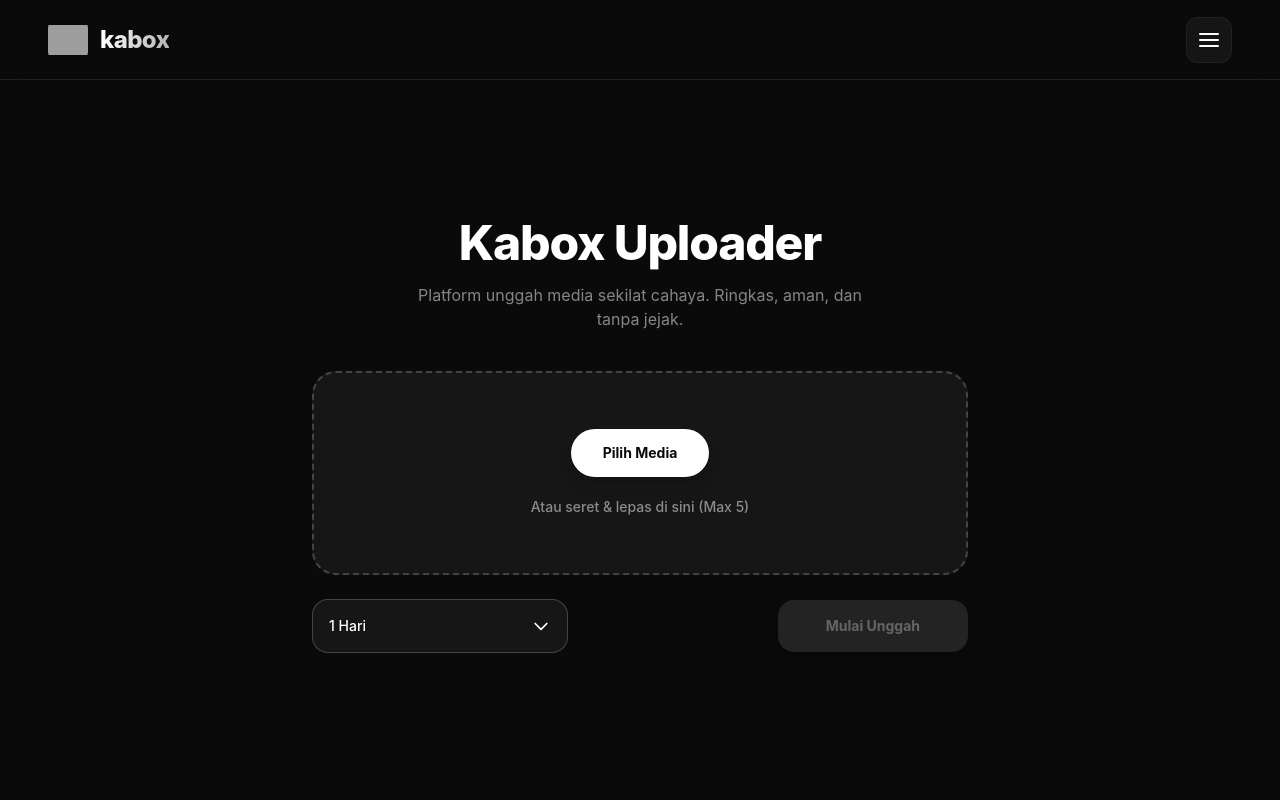
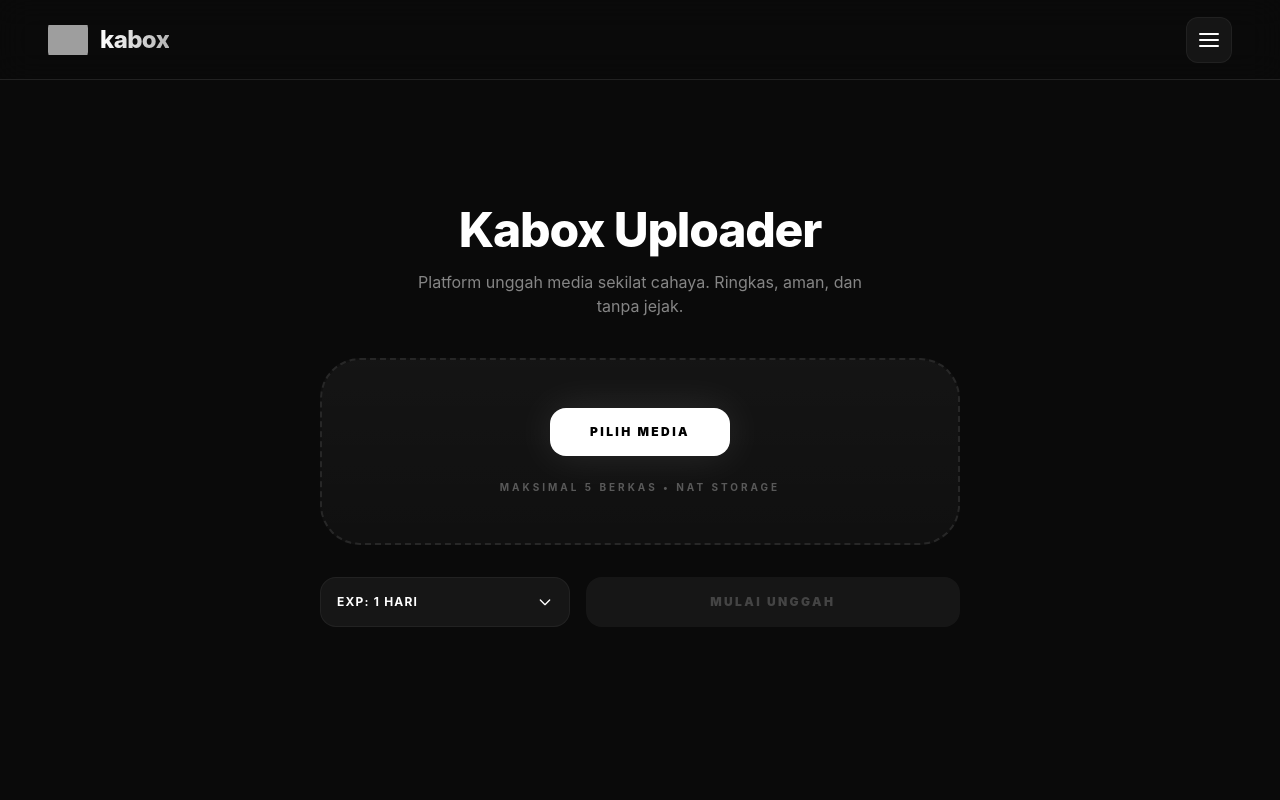
Before and after one commit to akaanakbaik/kaboxv8, a Next.js app: page / in a window 1280 px wide. Shown: the top 800 px of the page. Built offline with nearby package versions, Linux system fonts and the light colour scheme; grey boxes are pictures that could not be loaded.

Commit message:
Update UploadBox.js

```diff
--- a/components/UploadBox.js
+++ b/components/UploadBox.js
@@ -19,55 +19,38 @@ export default function UploadBox() {
   const [targetProgress, setTargetProgress] = useState(0);
   const [displayProgress, setDisplayProgress] = useState(0);
   const [results, setResults] = useState([]);
-  const [toast, setToast] = useState({ show: false, message: "", type: "success" });
+  const [notifications, setNotifications] = useState([]);
   const fileInputRef = useRef(null);
 
   useEffect(() => {
     if (displayProgress < targetProgress) {
-      const timer = setTimeout(() => setDisplayProgress((prev) => prev + 1), 10);
+      const timer = setTimeout(() => setDisplayProgress(prev => prev + 1), 5);
       return () => clearTimeout(timer);
     }
   }, [displayProgress, targetProgress]);
 
-  const showToast = (message, type = "success") => {
-    setToast({ show: true, message, type });
-    setTimeout(() => setToast({ show: false, message: "", type: "success" }), 3000);
+  const addNotif = (msg, type = "success") => {
+    const id = Math.random().toString(36).substr(2, 9);
+    setNotifications(prev => [{ id, msg, type }, ...prev]);
+    setTimeout(() => setNotifications(prev => prev.filter(n => n.id !== id)), 4000);
   };
-
-  const handleDragOver = (e) => {
-    e.preventDefault();
-    setIsDragging(true);
-  };
-
-  const handleDragLeave = () => setIsDragging(false);
 
   const handleDrop = (e) => {
     e.preventDefault();
     setIsDragging(false);
-    const droppedFiles = Array.from(e.dataTransfer.files);
-    if (files.length + droppedFiles.length > 5) return showToast("Maksimal 5 media diizinkan.", "error");
-    setFiles((prev) => [...prev, ...droppedFiles].slice(0, 5));
+    const dropped = Array.from(e.dataTransfer.files);
+    if (files.length + dropped.length > 5) return addNotif("Maksimal 5 media saja", "error");
+    setFiles(prev => [...prev, ...dropped].slice(0, 5));
   };
-
-  const handleFileSelect = (e) => {
-    const selectedFiles = Array.from(e.target.files);
-    if (files.length + selectedFiles.length > 5) return showToast("Maksimal 5 media diizinkan.", "error");
-    setFiles((prev) => [...prev, ...selectedFiles].slice(0, 5));
-  };
-
-  const removeFile = (index) => setFiles(files.filter((_, i) => i !== index));
 
   const startUpload = async () => {
     if (files.length === 0) return;
     setIsUploading(true);
     setTargetProgress(0);
     setDisplayProgress(0);
-    setResults([]);
+    const newResults = [];
 
-    const newResults = [];
-    const totalFiles = files.length;
-
-    for (let i = 0; i < totalFiles; i++) {
+    for (let i = 0; i < files.length; i++) {
       const file = files[i];
       const formData = new FormData();
       formData.append("file", file);
@@ -78,27 +61,27 @@ export default function UploadBox() {
         xhr.setRequestHeader("x-expire", expiry);
 
         const uploadPromise = new Promise((resolve, reject) => {
-          xhr.upload.onprogress = (event) => {
-            if (event.lengthComputable) {
-              const fileProgress = (event.loaded / event.total) * 100;
-              const overallProgress = ((i * 100) + fileProgress) / totalFiles;
-              setTargetProgress(Math.round(overallProgress));
+          xhr.upload.onprogress = (e) => {
+            if (e.lengthComputable) {
+              const p = ((i * 100) + (e.loaded / e.total * 100)) / files.length;
+              setTargetProgress(Math.round(p));
             }
           };
           xhr.onload = () => {
             if (xhr.status === 200) {
-              const response = JSON.parse(xhr.responseText);
-              response.success ? resolve(response.url) : reject(response.error);
-            } else reject("Gagal terhubung ke peladen");
+              resolve(JSON.parse(xhr.responseText).url);
+            } else {
+              reject("Gagal");
+            }
           };
-          xhr.onerror = () => reject("Terjadi galat jaringan");
+          xhr.onerror = () => reject("CORS/Network Error");
           xhr.send(formData);
         });
 
         const url = await uploadPromise;
         newResults.push({ name: file.name, url });
-      } catch (error) {
-        showToast(`Gagal mengunggah ${file.name}: ${error}`, "error");
+      } catch (err) {
+        addNotif(`Gagal: ${file.name}`, "error");
       }
     }
 
@@ -107,96 +90,71 @@ export default function UploadBox() {
       setResults(newResults);
       setIsUploading(false);
       setFiles([]);
-      if (newResults.length > 0) showToast("Seluruh media berhasil diunggah!");
-    }, 500);
+      if (newResults.length > 0) addNotif("Media berhasil mengudara!");
+    }, 600);
   };
 
-  const copyToClipboard = (text) => {
-    navigator.clipboard.writeText(text);
-    showToast("Tautan disalin ke papan klip!");
+  const copy = (t) => {
+    navigator.clipboard.writeText(t);
+    addNotif("Tautan disalin!");
   };
 
-  const currentExpiryLabel = expiryOptions.find((o) => o.value === expiry)?.label || "1 Hari";
-
   return (
-    <div className="w-full max-w-2xl mx-auto flex flex-col gap-6 px-2 relative">
+    <div className="w-full max-w-2xl mx-auto px-4 relative">
+      <div className="fixed top-24 right-6 z-[10000] flex flex-col gap-3 pointer-events-none">
         <AnimatePresence>
-        {toast.show && (
+          {notifications.map(n => (
             <motion.div
-            initial={{ opacity: 0, y: 50, scale: 0.9 }}
-            animate={{ opacity: 1, y: 0, scale: 1 }}
-            exit={{ opacity: 0, y: 20, scale: 0.9 }}
-            className={`fixed bottom-10 left-1/2 -translate-x-1/2 z-[9999] px-6 py-3 rounded-full shadow-2xl flex items-center gap-3 text-sm font-bold tracking-wide border ${
-              toast.type === "error" ? "bg-red-500/10 text-red-400 border-red-500/20" : "bg-white/10 text-white border-white/20 backdrop-blur-md"
+              key={n.id}
+              initial={{ opacity: 0, x: 50, scale: 0.8 }}
+              animate={{ opacity: 1, x: 0, scale: 1 }}
+              exit={{ opacity: 0, x: 20, scale: 0.8 }}
+              className={`pointer-events-auto px-5 py-3 rounded-2xl border backdrop-blur-xl shadow-2xl flex items-center gap-3 min-w-[200px] ${
+                n.type === "error" ? "bg-red-500/10 border-red-500/20 text-red-400" : "bg-white/5 border-white/10 text-white"
               }`}
             >
-            {toast.type === "error" ? (
-              <svg width="18" height="18" viewBox="0 0 24 24" fill="none" stroke="currentColor" strokeWidth="2" strokeLinecap="round"><circle cx="12" cy="12" r="10"></circle><line x1="12" y1="8" x2="12" y2="12"></line><line x1="12" y1="16" x2="12.01" y2="16"></line></svg>
-            ) : (
-              <svg width="18" height="18" viewBox="0 0 24 24" fill="none" stroke="currentColor" strokeWidth="2" strokeLinecap="round"><path d="M22 11.08V12a10 10 0 1 1-5.93-9.14"></path><polyline points="22 4 12 14.01 9 11.01"></polyline></svg>
-            )}
-            {toast.message}
+              <div className={`w-2 h-2 rounded-full animate-pulse ${n.type === "error" ? "bg-red-500" : "bg-green-500"}`} />
+              <span className="text-xs font-bold tracking-tight">{n.msg}</span>
             </motion.div>
-        )}
+          ))}
         </AnimatePresence>
+      </div>
 
-      <div
-        onDragOver={handleDragOver}
-        onDragLeave={handleDragLeave}
+      <motion.div
+        onDragOver={(e) => { e.preventDefault(); setIsDragging(true); }}
+        onDragLeave={() => setIsDragging(false)}
         onDrop={handleDrop}
-        className={`w-full border-2 border-dashed rounded-3xl p-10 md:p-14 flex flex-col items-center justify-center text-center transition-all duration-300 ${
-          isDragging ? "border-white bg-white/10 scale-[1.02]" : "border-white/20 bg-[#161616]"
+        className={`relative group overflow-hidden border-2 border-dashed rounded-[2.5rem] p-12 flex flex-col items-center transition-all duration-500 ${
+          isDragging ? "border-white bg-white/5 scale-[1.01]" : "border-white/10 bg-soft/50"
         }`}
       >
-        <motion.div whileHover={{ scale: 1.05 }} whileTap={{ scale: 0.95 }}>
-          <button
-            onClick={() => fileInputRef.current?.click()}
-            className="bg-white text-dark px-8 py-3.5 rounded-full font-bold text-sm hover:bg-white/90 transition-colors shadow-lg"
+        <div className="absolute inset-0 bg-gradient-to-b from-white/[0.02] to-transparent pointer-events-none" />
+        <motion.button
+          whileHover={{ scale: 1.05 }} whileTap={{ scale: 0.95 }}
+          onClick={() => fileInputRef.current.click()}
+          className="relative z-10 bg-white text-black px-10 py-4 rounded-2xl font-black text-xs uppercase tracking-[0.2em] shadow-[0_0_40px_rgba(255,255,255,0.1)] hover:shadow-white/20 transition-all"
           disabled={isUploading}
         >
           Pilih Media
-          </button>
+        </motion.button>
+        <p className="mt-6 text-[10px] font-bold text-white/30 uppercase tracking-[0.3em]">Maksimal 5 Berkas • NAT Storage</p>
+        <input type="file" multiple ref={fileInputRef} onChange={(e) => setFiles(Array.from(e.target.files).slice(0, 5))} className="hidden" />
       </motion.div>
-        <p className="mt-5 text-xs md:text-sm text-white/50 font-medium">Atau seret & lepas di sini (Max 5)</p>
-        <input type="file" multiple ref={fileInputRef} onChange={handleFileSelect} className="hidden" disabled={isUploading} />
-      </div>
 
-      <AnimatePresence>
-        {files.length > 0 && !isUploading && (
-          <motion.div initial={{ opacity: 0, y: 10 }} animate={{ opacity: 1, y: 0 }} exit={{ opacity: 0, y: -10 }} className="flex flex-col gap-3">
-            {files.map((f, i) => (
-              <div key={i} className="flex items-center justify-between bg-[#161616] p-4 rounded-2xl border border-white/10">
-                <span className="text-xs md:text-sm truncate w-3/4 font-medium">{f.name}</span>
-                <button onClick={() => removeFile(i)} className="text-danger p-1.5 hover:bg-white/10 rounded-lg transition-colors">
-                  <svg width="18" height="18" viewBox="0 0 24 24" fill="none" stroke="currentColor" strokeWidth="2" strokeLinecap="round"><line x1="18" y1="6" x2="6" y2="18"></line><line x1="6" y1="6" x2="18" y2="18"></line></svg>
-                </button>
-              </div>
-            ))}
-          </motion.div>
-        )}
-      </AnimatePresence>
-
-      <div className="flex flex-col md:flex-row items-center justify-between gap-4">
-        <div className="relative w-full md:w-64">
+      <div className="mt-8 flex flex-col md:flex-row gap-4">
+        <div className="relative flex-1">
           <button
             onClick={() => !isUploading && setIsSelectOpen(!isSelectOpen)}
-            className="w-full bg-[#161616] border border-white/20 rounded-2xl p-4 text-sm font-medium flex justify-between items-center hover:bg-white/5 transition-colors"
-            disabled={isUploading}
+            className="w-full bg-soft border border-white/5 rounded-2xl p-4 text-xs font-bold uppercase tracking-widest flex justify-between items-center hover:bg-white/5 transition-all"
           >
-            {currentExpiryLabel}
-            <svg className={`w-5 h-5 transition-transform duration-300 ${isSelectOpen ? "rotate-180" : ""}`} fill="none" stroke="currentColor" viewBox="0 0 24 24"><path strokeLinecap="round" strokeLinejoin="round" strokeWidth="2" d="M19 9l-7 7-7-7"></path></svg>
+            <span>Exp: {expiryOptions.find(o => o.value === expiry).label}</span>
+            <svg className={`w-4 h-4 transition-transform ${isSelectOpen ? "rotate-180" : ""}`} fill="none" stroke="currentColor" viewBox="0 0 24 24"><path strokeLinecap="round" strokeLinejoin="round" strokeWidth="2" d="M19 9l-7 7-7-7" /></svg>
           </button>
           <AnimatePresence>
             {isSelectOpen && (
-              <motion.div initial={{ opacity: 0, y: -10 }} animate={{ opacity: 1, y: 0 }} exit={{ opacity: 0, y: -10 }} className="absolute bottom-full left-0 w-full mb-2 bg-[#161616] border border-white/20 rounded-2xl overflow-hidden z-40 shadow-2xl">
-                {expiryOptions.map((opt) => (
-                  <button
-                    key={opt.value}
-                    onClick={() => { setExpiry(opt.value); setIsSelectOpen(false); }}
-                    className="w-full text-left p-4 text-sm font-medium hover:bg-white/10 transition-colors border-b border-white/5 last:border-0"
-                  >
-                    {opt.label}
-                  </button>
+              <motion.div initial={{ opacity: 0, y: 10 }} animate={{ opacity: 1, y: 0 }} exit={{ opacity: 0, y: 10 }} className="absolute bottom-full left-0 w-full mb-3 bg-[#121212] border border-white/10 rounded-2xl overflow-hidden shadow-2xl z-50">
+                {expiryOptions.map(opt => (
+                  <button key={opt.value} onClick={() => { setExpiry(opt.value); setIsSelectOpen(false); }} className="w-full text-left p-4 text-xs font-bold hover:bg-white/5 transition-colors border-b border-white/5 last:border-0">{opt.label}</button>
                 ))}
               </motion.div>
             )}
@@ -204,50 +162,36 @@ export default function UploadBox() {
         </div>
 
         <motion.button
-          whileHover={{ scale: 1.02 }}
-          whileTap={{ scale: 0.98 }}
           onClick={startUpload}
           disabled={files.length === 0 || isUploading}
-          className={`w-full md:w-auto px-12 py-4 rounded-2xl font-bold text-sm transition-all shadow-lg ${
-            files.length === 0 ? "bg-white/10 text-white/30 cursor-not-allowed" : "bg-white text-dark hover:bg-white/90"
+          className={`flex-[1.5] py-4 rounded-2xl font-black text-xs uppercase tracking-[0.2em] transition-all ${
+            files.length === 0 || isUploading ? "bg-white/5 text-white/20 cursor-not-allowed" : "bg-white text-black hover:scale-[1.02]"
           }`}
         >
-          Mulai Unggah
+          {isUploading ? `Memproses ${displayProgress}%` : "Mulai Unggah"}
         </motion.button>
       </div>
 
       <AnimatePresence>
         {isUploading && (
-          <motion.div initial={{ opacity: 0, y: 10 }} animate={{ opacity: 1, y: 0 }} exit={{ opacity: 0 }} className="w-full bg-[#161616] border border-white/20 rounded-full h-6 overflow-hidden relative shadow-inner mt-2">
-            <motion.div className="absolute top-0 left-0 h-full bg-white" initial={{ width: 0 }} animate={{ width: `${displayProgress}%` }} transition={{ ease: "linear", duration: 0.1 }} />
-            <div className="absolute inset-0 flex items-center justify-center text-[11px] font-black mix-blend-difference text-white tracking-widest">{displayProgress}%</div>
+          <motion.div initial={{ opacity: 0 }} animate={{ opacity: 1 }} className="mt-6 w-full bg-white/5 rounded-full h-1.5 overflow-hidden">
+            <motion.div className="h-full bg-white shadow-[0_0_15px_white]" initial={{ width: 0 }} animate={{ width: `${displayProgress}%` }} />
           </motion.div>
         )}
       </AnimatePresence>
 
-      <AnimatePresence>
-        {results.length > 0 && (
-          <motion.div initial={{ opacity: 0, y: 20 }} animate={{ opacity: 1, y: 0 }} className="flex flex-col gap-4 mt-8">
-            <h3 className="text-sm font-bold text-white/50 uppercase tracking-widest mb-1">Hasil Tautan Media</h3>
+      <div className="mt-10 space-y-4">
         {results.map((res, i) => (
-              <div key={i} className="flex flex-col md:flex-row items-center justify-between gap-4 bg-[#161616] p-4 md:p-5 rounded-2xl border border-white/10 shadow-lg w-full overflow-hidden">
-                <div className="truncate w-full md:w-1/3 text-sm font-medium text-white/90">{res.name}</div>
-                <div className="flex flex-row items-center gap-2 w-full md:w-2/3">
-                  <div className="flex-1 overflow-x-auto bg-[#0a0a0a] border border-white/10 rounded-xl px-4 py-3 pb-3">
-                    <div className="text-xs text-white/70 whitespace-nowrap min-w-max">{res.url}</div>
+          <motion.div initial={{ opacity: 0, x: -20 }} animate={{ opacity: 1, x: 0 }} key={i} className="bg-soft border border-white/5 p-5 rounded-[1.5rem] flex flex-col md:flex-row items-center gap-4 group">
+            <span className="text-[10px] font-bold text-white/40 truncate flex-1 uppercase tracking-wider">{res.name}</span>
+            <div className="flex items-center gap-2 w-full md:w-auto">
+              <div className="flex-1 md:w-48 bg-black/40 border border-white/5 rounded-xl px-4 py-2 text-[10px] font-mono text-white/60 overflow-x-auto no-scrollbar whitespace-nowrap leading-relaxed">{res.url}</div>
+              <button onClick={() => copy(res.url)} className="p-3 bg-white/5 hover:bg-white/10 rounded-xl transition-all border border-white/5"><svg width="14" height="14" viewBox="0 0 24 24" fill="none" stroke="currentColor" strokeWidth="2.5"><rect x="9" y="9" width="13" height="13" rx="2" ry="2" /><path d="M5 15H4a2 2 0 0 1-2-2V4a2 2 0 0 1 2-2h9a2 2 0 0 1 2 2v1" /></svg></button>
+              <a href={res.url} target="_blank" className="p-3 bg-white/5 hover:bg-white/10 rounded-xl transition-all border border-white/5"><svg width="14" height="14" viewBox="0 0 24 24" fill="none" stroke="currentColor" strokeWidth="2.5"><path d="M18 13v6a2 2 0 0 1-2 2H5a2 2 0 0 1-2-2V8a2 2 0 0 1 2-2h6" /><polyline points="15 3 21 3 21 9" /><line x1="10" y1="14" x2="21" y2="3" /></svg></a>
             </div>
-                  <button onClick={() => copyToClipboard(res.url)} className="p-3 shrink-0 bg-[#0a0a0a] hover:bg-white/10 border border-white/10 rounded-xl transition-colors">
-                    <svg width="16" height="16" viewBox="0 0 24 24" fill="none" stroke="currentColor" strokeWidth="2"><rect x="9" y="9" width="13" height="13" rx="2" ry="2"></rect><path d="M5 15H4a2 2 0 0 1-2-2V4a2 2 0 0 1 2-2h9a2 2 0 0 1 2 2v1"></path></svg>
-                  </button>
-                  <a href={res.url} target="_blank" rel="noopener noreferrer" className="p-3 shrink-0 bg-[#0a0a0a] hover:bg-white/10 border border-white/10 rounded-xl transition-colors">
-                    <svg width="16" height="16" viewBox="0 0 24 24" fill="none" stroke="currentColor" strokeWidth="2"><path d="M18 13v6a2 2 0 0 1-2 2H5a2 2 0 0 1-2-2V8a2 2 0 0 1 2-2h6"></path><polyline points="15 3 21 3 21 9"></polyline><line x1="10" y1="14" x2="21" y2="3"></line></svg>
-                  </a>
+          </motion.div>
+        ))}
       </div>
-              </div>
-            ))}
-          </motion.div>
-        )}
-      </AnimatePresence>
     </div>
   );
 }
```
Lines whose indentation alone changed are shown as unchanged.
